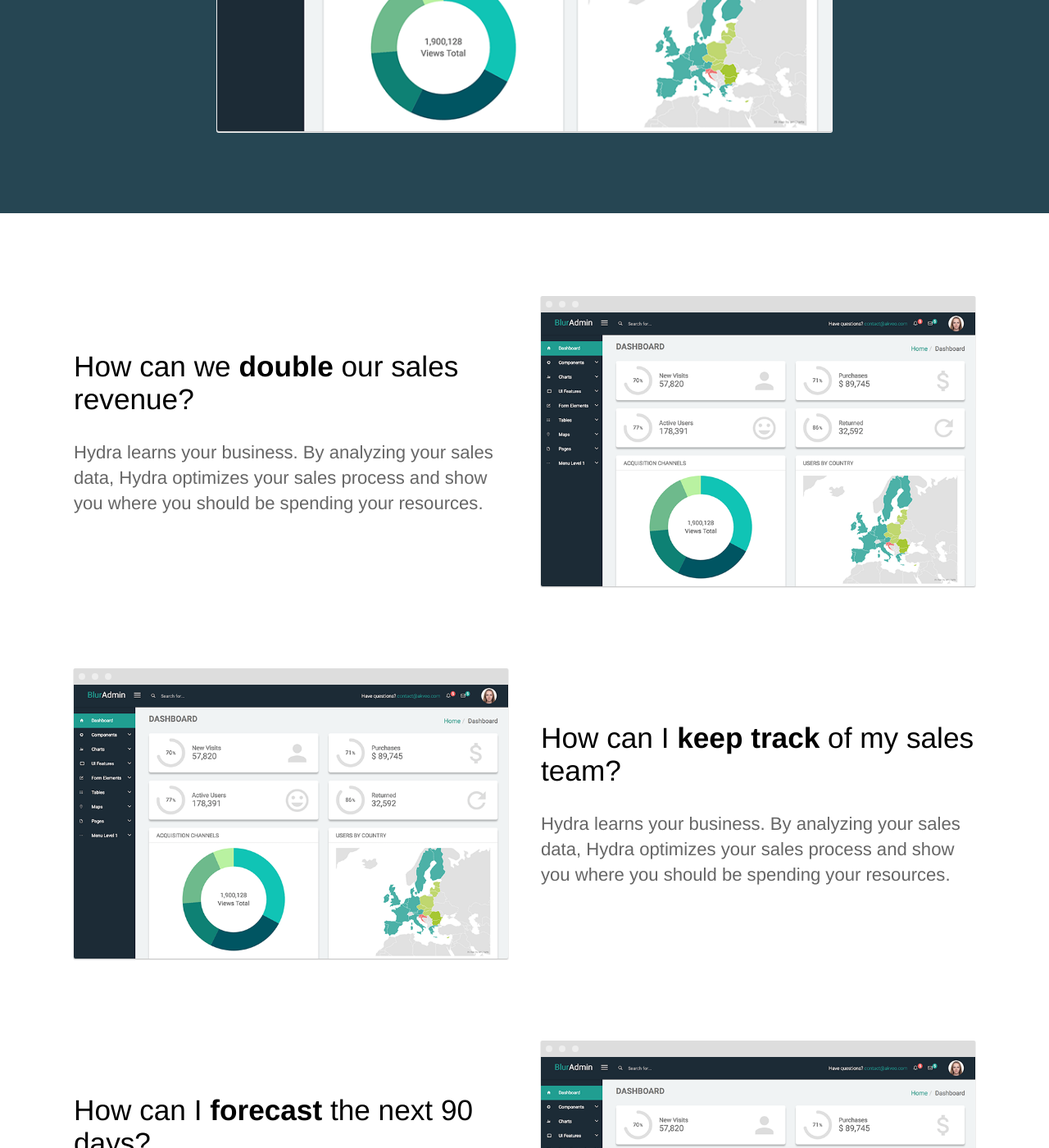
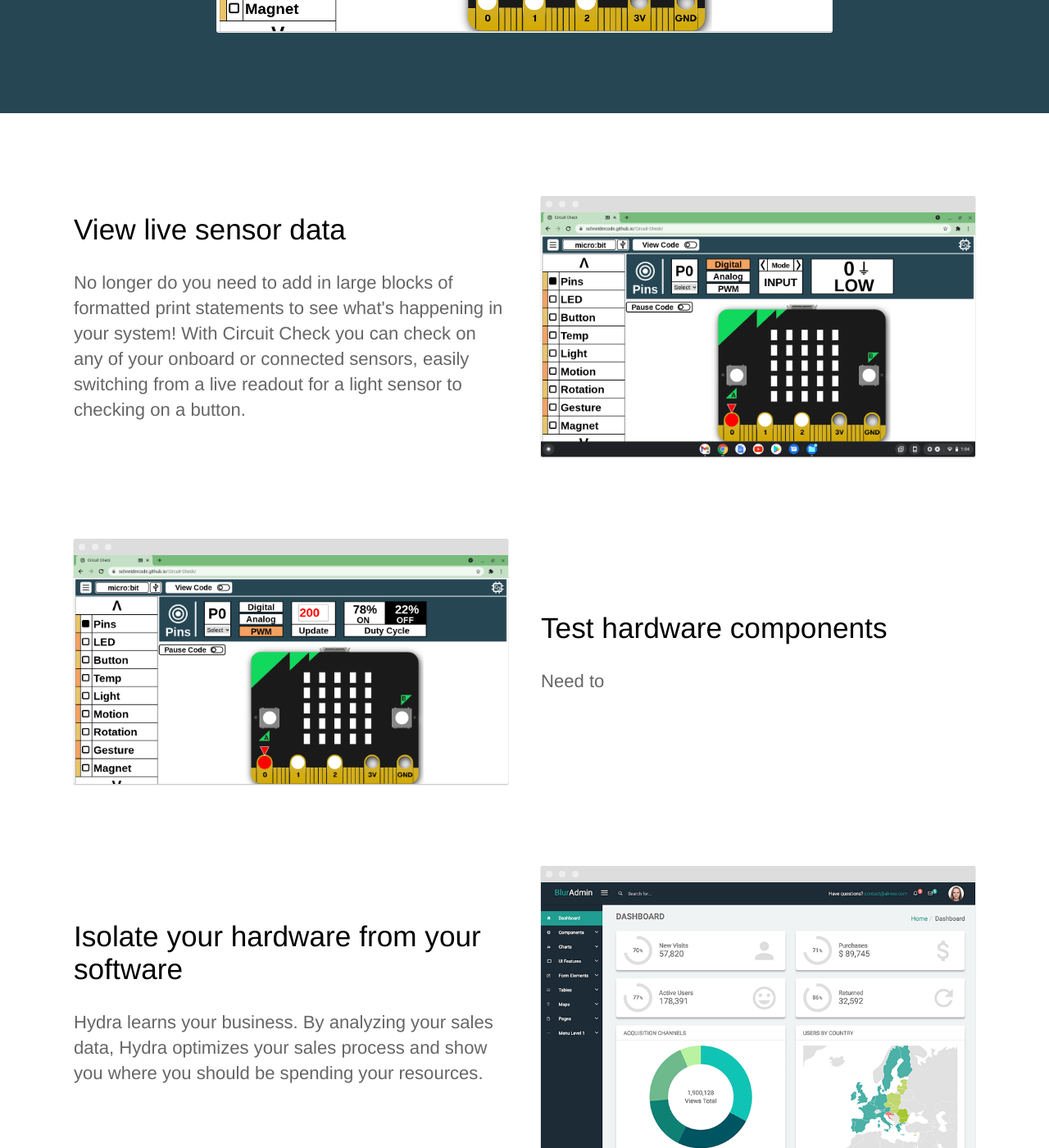
Before and after one commit to SchneiderCode/Circuit-Check-Web, a Jekyll site: the page built from index.html, in a window 1280 px wide and 1400 px high, scrolled down 719 px. Shown: the whole window at 82% size. Built offline with Jekyll 4.4.1, drawn with Linux system fonts in a browser that asks for light colours; some of the changed text lies outside the part shown.

Commit message:
Update index.html

```diff
--- a/index.html
+++ b/index.html
@@ -1,15 +1,13 @@
 ---
 title: Circuit Check
 description: A software debugger for physical computing
-color: green
 ---
 <section class="hero">
 	<div class="text-container">
-		<h1 class="editable">The last sales CRM <strong>you'll ever need</strong></h1>
-		<p class="subtext editable">Track and optimize your sales team in real time.</p>
-		<div class="cta button alt"><a href="{{ site.baseurl }}/sign-up/">Get Started Free</a></div>
+		<h1 class="editable">A software debugger designed for Physical Computing!</h1>
+		<p class="subtext editable">View live sensor data and test your hardware, <strong>without needing to change your code!</strong></p>
 		<div>
-			<img src="{{ site.baseurl }}/images/dashboard.png" alt="Screenshot" class="screenshot editable" />
+			<img src="{{ site.baseurl }}/images/CC_Light Sensor.png" alt="Screenshot" class="screenshot editable" /> <!-- Switch to youtube video -->
 		</div>
 	</div>
 </section>
@@ -18,11 +16,11 @@
 	<section>
 		<div class="container flex">
 			<div class="text editable">
-				<h2>How can we <strong>double</strong> our sales revenue?</h2>
-				<p>Hydra learns your business. By analyzing your sales data, Hydra optimizes your sales process and show you where you should be spending your resources. </p>
+				<h2>View live sensor data</h2>
+				<p>No longer do you need to add in large blocks of formatted print statements to see what's happening in your system! With Circuit Check you can check on any of your onboard or connected sensors, easily switching from a live readout for a light sensor to checking on a button.</p>
 			</div>
 			<div class="image">
-				<img src="{{ site.baseurl }}/images/dashboard.png" alt="Screenshot" class="screenshot editable" />
+				<img src="{{ site.baseurl }}/images/CC_Digital_Input.png" alt="Screenshot" class="screenshot editable" />
 			</div>
 		</div>
 	</section>
@@ -30,11 +28,11 @@
 	<section>
 		<div class="container flex">
 			<div class="text editable">
-				<h2>How can I <strong>keep track</strong> of my sales team?</h2>
-				<p>Hydra learns your business. By analyzing your sales data, Hydra optimizes your sales process and show you where you should be spending your resources.</p>
+				<h2>Test hardware components</h2>
+				<p>Need to </p>
 			</div>
 			<div class="image">
-				<img src="{{ site.baseurl }}/images/dashboard.png" alt="Screenshot" class="screenshot editable" />
+				<img src="{{ site.baseurl }}/images/CC_PWM.png" alt="Screenshot" class="screenshot editable" />
 			</div>
 		</div>
 	</section>
@@ -42,7 +40,7 @@
 	<section>
 		<div class="container flex">
 			<div class="text editable">
-				<h2>How can I <strong>forecast</strong> the next 90 days?</h2>
+				<h2>Isolate your hardware from your software</h2>
 				<p>Hydra learns your business. By analyzing your sales data, Hydra optimizes your sales process and show you where you should be spending your resources.</p>
 			</div>
 			<div class="image">
```
